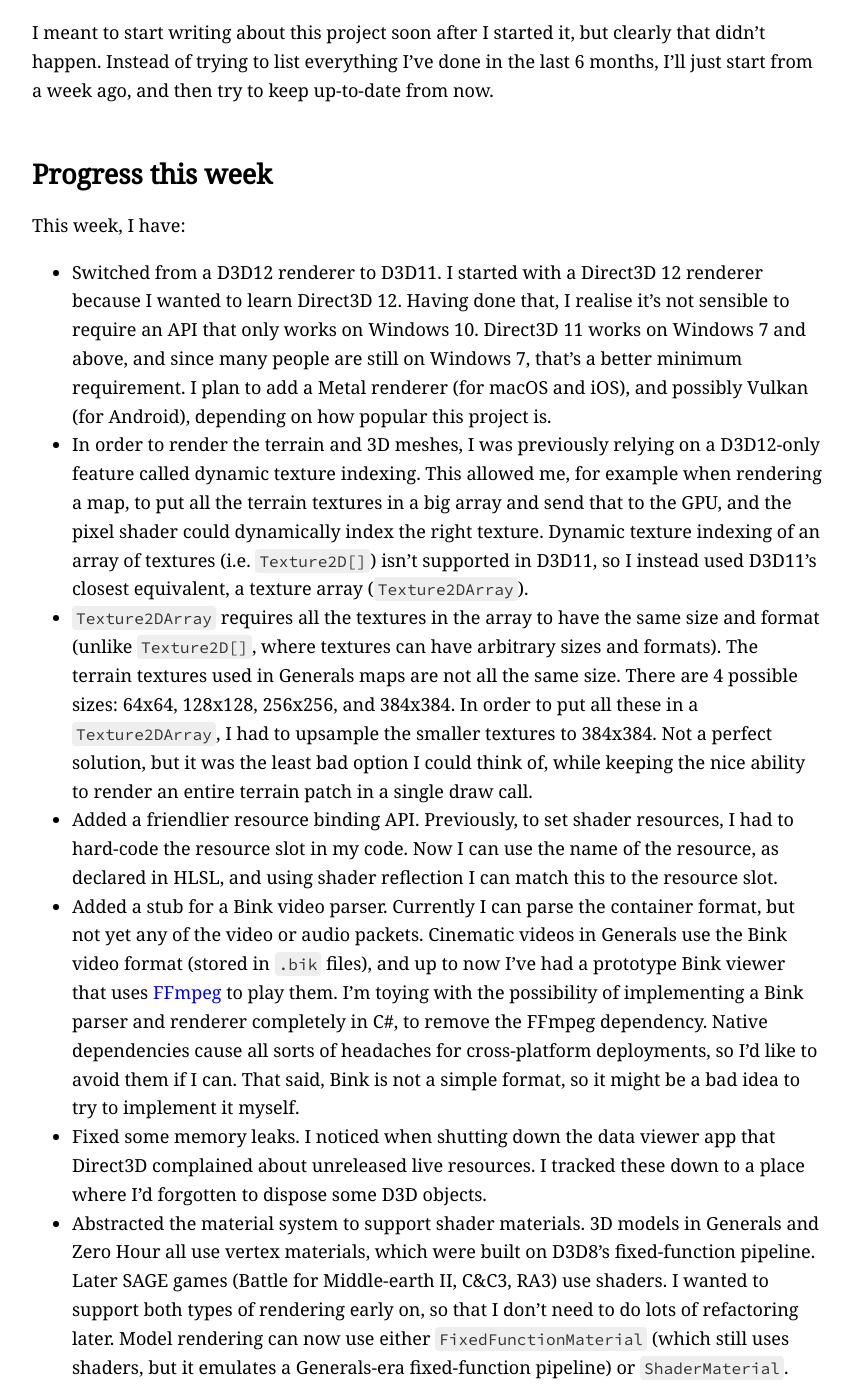
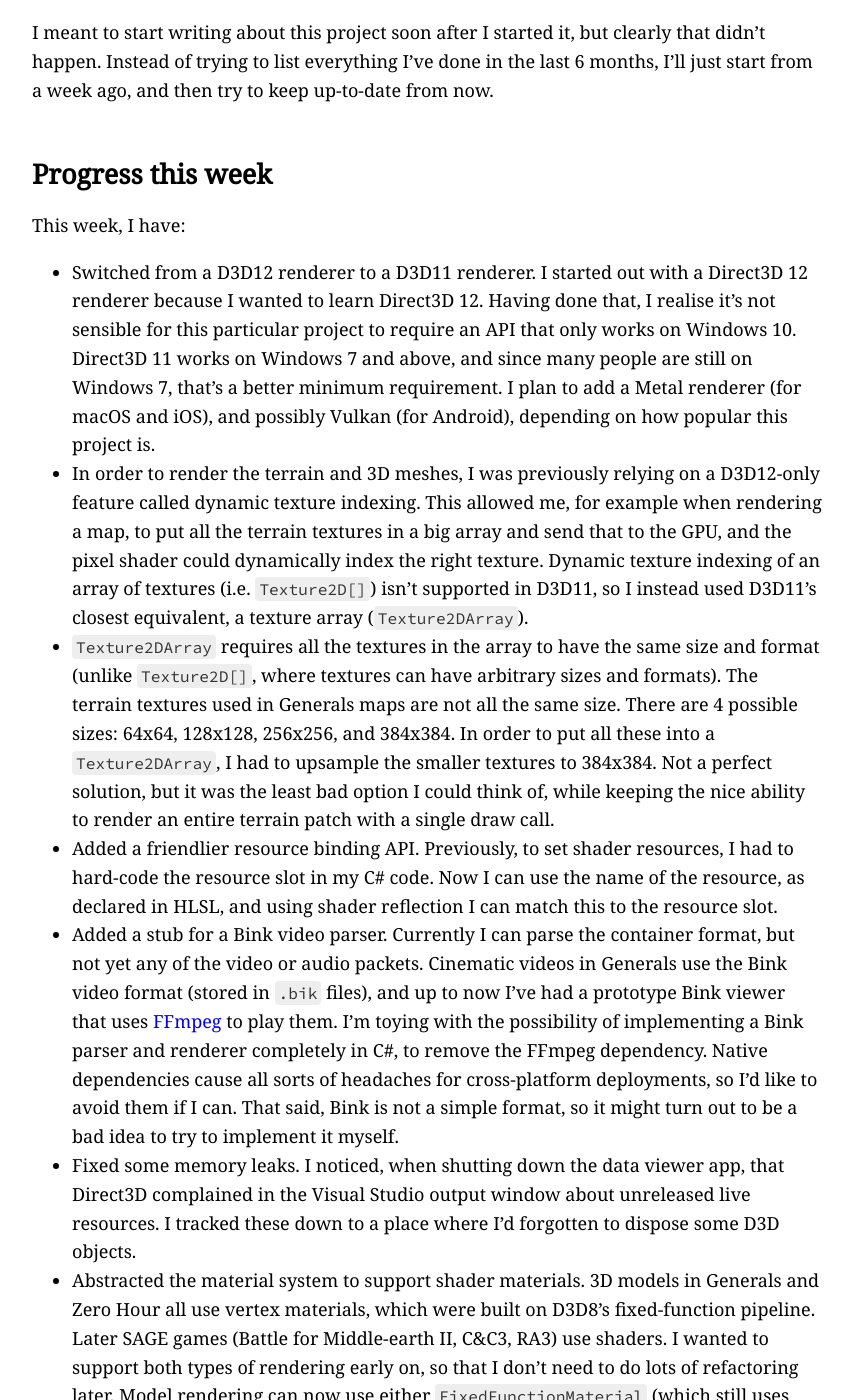
Before and after one commit to tgjones/tgjones.github.io, a Jekyll site: the page built from _posts/2017-12-03-opensage-dev-diary.md, in a window 1280 px wide and 1400 px high, scrolled down 774 px. Shown: the whole window, without its empty margins (213-1066 px from the left). Built offline with Jekyll 4.4.1, drawn with Linux system fonts in a browser that asks for light colours; comment, search, counter and statistics services are not loaded; some of the changed text lies outside the part shown.

Commit message:
Fix typos

```diff
--- a/_posts/2017-12-03-opensage-dev-diary.md
+++ b/_posts/2017-12-03-opensage-dev-diary.md
@@ -7,7 +7,7 @@
 
 This is the first in what I hope will be a continuing series of updates on [OpenSAGE](https://github.com/OpenSAGE/OpenSAGE), my C&C Generals re-implementation project.
 
-I've been working on OpenSAGE for about 6 months now. I'm still working on parsing and rendering the basic data files (3D models, maps, etc.). There isn't yet any playable executable. Instead, there's a "Data Viewer" application, which lists all the files found in the Generals (or Zero Hour) installation folder, and lets you view these files. I've found thia approach helpful while writing parsers for the various file formats found in Generals. At some point, I'll transition to working on gameplay, and start to build up a playable executable.
+I've been working on OpenSAGE for about 6 months now. I'm still working on parsing and rendering the basic data files (3D models, maps, etc.). There isn't yet any playable executable. Instead, there's a "Data Viewer" application, which lists all the files found in the Generals (or Zero Hour) installation folder, and lets you view these files. I've found this approach helpful while writing parsers for the various file formats found in Generals. At some point, I'll transition to working on gameplay, and start to build up a playable executable.
 
 Here is what the data viewer looks like. Here I'm viewing the USA Command Center 3D model:
 
@@ -19,18 +19,18 @@
 
 This week, I have:
 
-* Switched from a D3D12 renderer to D3D11. I started with a Direct3D 12 renderer because I wanted to learn Direct3D 12. Having done that, I realise it's not sensible to require an API that only works on Windows 10. Direct3D 11 works on Windows 7 and above, and since many people are still on Windows 7, that's a better minimum requirement. I plan to add a Metal renderer (for macOS and iOS), and possibly Vulkan (for Android), depending on how popular this project is.
+* Switched from a D3D12 renderer to a D3D11 renderer. I started out with a Direct3D 12 renderer because I wanted to learn Direct3D 12. Having done that, I realise it's not sensible for this particular project to require an API that only works on Windows 10. Direct3D 11 works on Windows 7 and above, and since many people are still on Windows 7, that's a better minimum requirement. I plan to add a Metal renderer (for macOS and iOS), and possibly Vulkan (for Android), depending on how popular this project is.
 * In order to render the terrain and 3D meshes, I was previously relying on a D3D12-only feature called dynamic texture indexing. This allowed me, for example when rendering a map, to put all the terrain textures in a big array and send that to the GPU, and the pixel shader could dynamically index the right texture. Dynamic texture indexing of an array of textures (i.e. `Texture2D[]`) isn't supported in D3D11, so I instead used D3D11's closest equivalent, a texture array (`Texture2DArray`).
-* `Texture2DArray` requires all the textures in the array to have the same size and format (unlike `Texture2D[]`, where textures can have arbitrary sizes and formats). The terrain textures used in Generals maps are not all the same size. There are 4 possible sizes: 64x64, 128x128, 256x256, and 384x384. In order to put all these in a `Texture2DArray`, I had to upsample the smaller textures to 384x384. Not a perfect solution, but it was the least bad option I could think of, while keeping the nice ability to render an entire terrain patch in a single draw call.
-* Added a friendlier resource binding API. Previously, to set shader resources, I had to hard-code the resource slot in my code. Now I can use the name of the resource, as declared in HLSL, and using shader reflection I can match this to the resource slot.
-* Added a stub for a Bink video parser. Currently I can parse the container format, but not yet any of the video or audio packets. Cinematic videos in Generals use the Bink video format (stored in `.bik` files), and up to now I've had a prototype Bink viewer that uses [FFmpeg](https://www.ffmpeg.org/) to play them. I'm toying with the possibility of implementing a Bink parser and renderer completely in C#, to remove the FFmpeg dependency. Native dependencies cause all sorts of headaches for cross-platform deployments, so I'd like to avoid them if I can. That said, Bink is not a simple format, so it might be a bad idea to try to implement it myself.
-* Fixed some memory leaks. I noticed when shutting down the data viewer app that Direct3D complained about unreleased live resources. I tracked these down to a place where I'd forgotten to dispose some D3D objects.
+* `Texture2DArray` requires all the textures in the array to have the same size and format (unlike `Texture2D[]`, where textures can have arbitrary sizes and formats). The terrain textures used in Generals maps are not all the same size. There are 4 possible sizes: 64x64, 128x128, 256x256, and 384x384. In order to put all these into a `Texture2DArray`, I had to upsample the smaller textures to 384x384. Not a perfect solution, but it was the least bad option I could think of, while keeping the nice ability to render an entire terrain patch with a single draw call.
+* Added a friendlier resource binding API. Previously, to set shader resources, I had to hard-code the resource slot in my C# code. Now I can use the name of the resource, as declared in HLSL, and using shader reflection I can match this to the resource slot.
+* Added a stub for a Bink video parser. Currently I can parse the container format, but not yet any of the video or audio packets. Cinematic videos in Generals use the Bink video format (stored in `.bik` files), and up to now I've had a prototype Bink viewer that uses [FFmpeg](https://www.ffmpeg.org/) to play them. I'm toying with the possibility of implementing a Bink parser and renderer completely in C#, to remove the FFmpeg dependency. Native dependencies cause all sorts of headaches for cross-platform deployments, so I'd like to avoid them if I can. That said, Bink is not a simple format, so it might turn out to be a bad idea to try to implement it myself.
+* Fixed some memory leaks. I noticed, when shutting down the data viewer app, that Direct3D complained in the Visual Studio output window about unreleased live resources. I tracked these down to a place where I'd forgotten to dispose some D3D objects.
 * Abstracted the material system to support shader materials. 3D models in Generals and Zero Hour all use vertex materials, which were built on D3D8's fixed-function pipeline. Later SAGE games (Battle for Middle-earth II, C&C3, RA3) use shaders. I wanted to support both types of rendering early on, so that I don't need to do lots of refactoring later. Model rendering can now use either `FixedFunctionMaterial` (which still uses shaders, but it emulates a Generals-era fixed-function pipeline) or `ShaderMaterial`.
 
 So, lots of refactoring and internal changes this week.
 
 Next week I plan to work on the GUI. I have a prototype GUI renderer, built on WPF. I plan to rip this out and build a new one based on lower-level drawing APIs (Direct2D on Windows, and later, `CGContext` on macOS and iOS). Stay tuned!
 
-Although I haven't done any work on maps this week, allow me to finish with a screenshot of the current state of map rendering:
+Although I haven't done any work on maps this week, allow me to finish with a screenshot showing the current state of map rendering:
 
 {% responsive_image path: assets/posts/opensage-2017-12-03-data-viewer-map-usa03.png alt: "OpenSAGE Data Viewer - USA03 Map" %}
```
